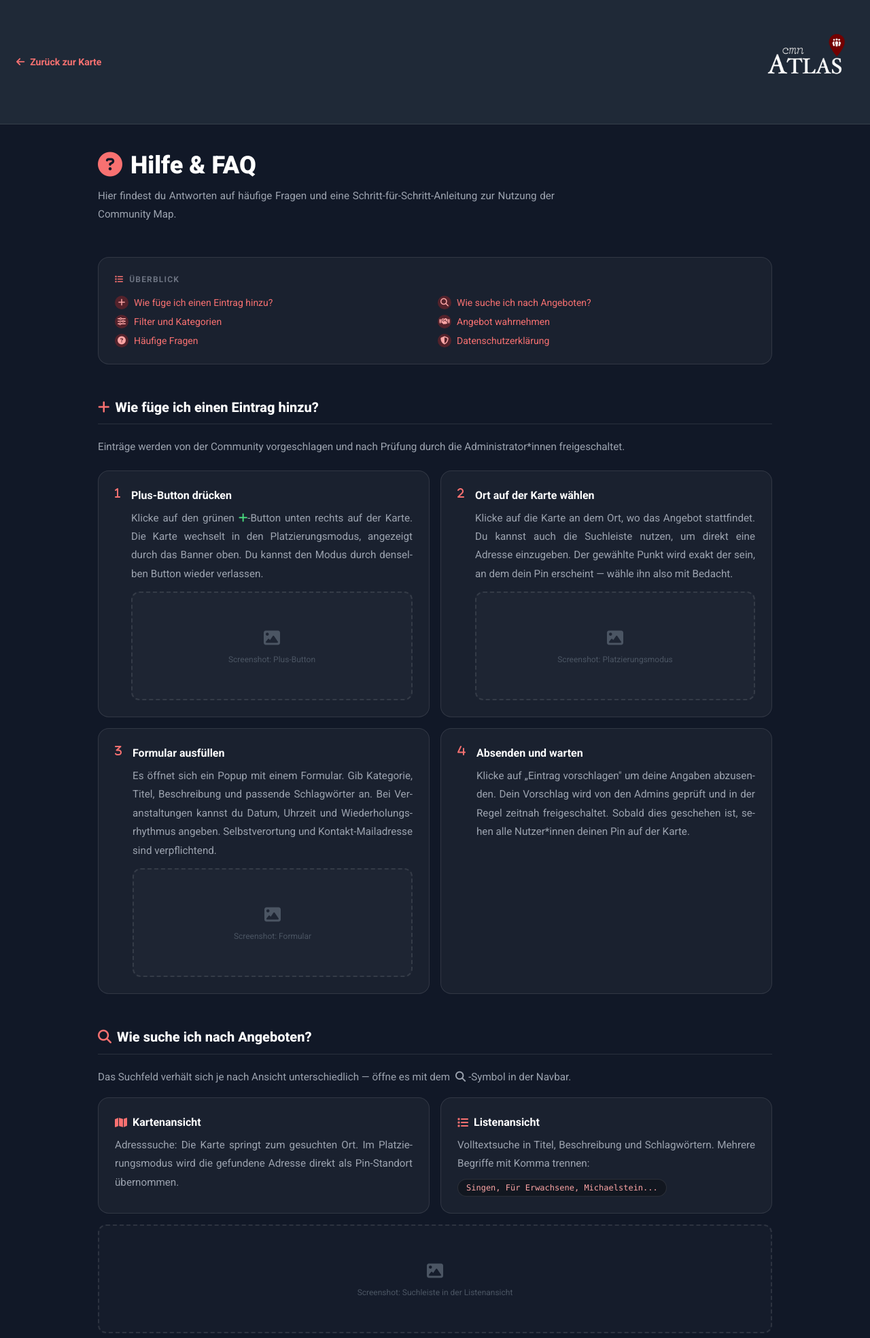
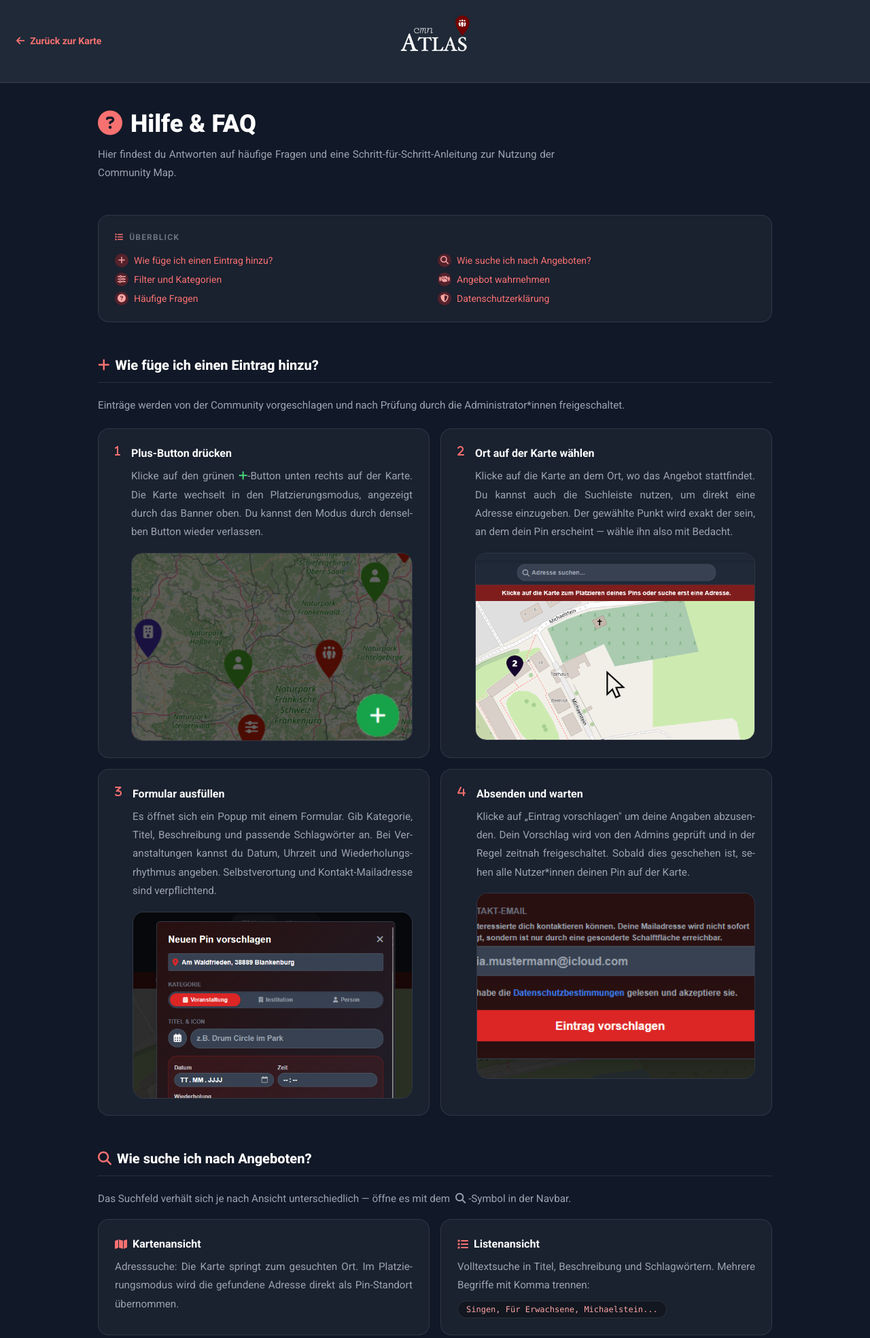
Before and after one commit to thesnowman31415/community_mapper, a Flask app: page /hilfe in a window 1280 px wide. Shown: the top 1968 px of the page at 68% size. Run offline with Flask 3, Linux system fonts and the light colour scheme; some libraries are stand-ins or nearby versions.

Commit message:
Security measures, Help-Screenshots, kleine Designfixes

```diff
--- a/requirements.txt
+++ b/requirements.txt
@@ -6,3 +6,4 @@ pypdf
 reportlab
 argon2-cffi
 python-dotenv
+gunicorn
--- a/static/style.css
+++ b/static/style.css
@@ -91,6 +91,7 @@ input[type=range]::-moz-range-thumb { height: 18px; width: 18px; border: none; b
     width: auto;
     margin-bottom: 10px;
 }
+
 
 /* Tag chips in popups/details */
 .tag-chip {
@@ -284,6 +285,45 @@ button {
     border-radius: 20px!important;
 }
 
+.prose-block { text-align: justify; hyphens: auto; font-size: 0.95rem; line-height: 1.8; }
+.card {
+    background: rgba(255,255,255,0.04);
+    border: 1px solid rgba(255,255,255,0.1);
+    border-radius: 1rem;
+    padding: 1.5rem;
+}
+.step-num {
+    width: 2.2rem; height: 2.2rem;
+    background: #2563eb;
+    color: white; border-radius: 50%;
+    display: flex; align-items: center; justify-content: center;
+    font-weight: 800; font-size: 0.9rem; flex-shrink: 0;
+}
+details summary::-webkit-details-marker { display: none; }
+details[open] .chevron { transform: rotate(180deg); }
+.chevron { transition: transform 0.2s ease; }
+.section-title {
+    font-size: 1.25rem; font-weight: 800; color: white;
+    border-bottom: 1px solid rgba(255,255,255,0.1);
+    padding-bottom: 0.6rem; margin-bottom: 1.25rem;
+}
+.img-placeholder {
+    border-radius: 0.75rem; height: 10rem;
+    display: flex; flex-direction: column;
+    align-items: center; justify-content: center;
+    border: 2px dashed rgba(255,255,255,0.1);
+    background: rgba(255,255,255,0.02); margin-top: 0.75rem;
+}
+.desktop-word { display: inline; }
+.mobile-word { display: none; }
+@media (max-width: 767px) {
+    .desktop-word { display: none; }
+    .mobile-word { display: inline; }
+}
+
+
+
+
 @keyframes pinPopIn {
     0%   { transform: scale(0) translateY(20px); opacity: 0;}
     70%  { transform: scale(1.2) translateY(-4px); opacity: 1;}
--- a/templates/hilfe.html
+++ b/templates/hilfe.html
@@ -14,44 +14,28 @@
     <link rel="manifest" href="static/site.webmanifest">
     <style>
         body { font-family: 'Roboto', sans-serif; }
-        .prose-block { text-align: justify; hyphens: auto; font-size: 0.95rem; line-height: 1.8; }
-        .card {
-            background: rgba(255,255,255,0.04);
-            border: 1px solid rgba(255,255,255,0.1);
-            border-radius: 1rem;
-            padding: 1.5rem;
-        }
-        .step-num {
-            width: 2.2rem; height: 2.2rem;
-            background: #2563eb;
-            color: white; border-radius: 50%;
-            display: flex; align-items: center; justify-content: center;
-            font-weight: 800; font-size: 0.9rem; flex-shrink: 0;
-        }
-        details summary::-webkit-details-marker { display: none; }
-        details[open] .chevron { transform: rotate(180deg); }
-        .chevron { transition: transform 0.2s ease; }
-        .section-title {
-            font-size: 1.25rem; font-weight: 800; color: white;
-            border-bottom: 1px solid rgba(255,255,255,0.1);
-            padding-bottom: 0.6rem; margin-bottom: 1.25rem;
-        }
-        .img-placeholder {
-            border-radius: 0.75rem; height: 10rem;
-            display: flex; flex-direction: column;
-            align-items: center; justify-content: center;
-            border: 2px dashed rgba(255,255,255,0.1);
-            background: rgba(255,255,255,0.02); margin-top: 0.75rem;
+        .help-nav { position: relative; padding-top: 2rem; padding-bottom: 2rem; min-height: 7.6rem; }
+        .help-nav .logo-center { position: absolute; left: 50%; top: 50%; transform: translate(-50%, -50%); display: flex; align-items: center; justify-content: center; }
+        .help-nav .logo-center img { max-height: 125px; width: auto; }
+        .help-nav .logo-center .logo_corner_mobile { max-height: 128px; }
+        .help-nav .logo-center .logo_corner { display: none; }
+        @media (min-width: 768px) {
+            .help-nav { padding-top: 2rem; padding-bottom: 2rem; }
+            .help-nav .logo-center .logo_corner_mobile { display: none; }
+            .help-nav .logo-center .logo_corner { display: block; }
         }
     </style>
 </head>
 <body class="bg-gray-900 text-gray-300 min-h-screen">
 
-    <nav class="bg-gray-800 border-b border-white/10 px-4 py-3 md:px-6 md:py-4 flex items-center gap-4 sticky top-0 z-30">
-        <a href="/" class="flex items-center gap-2 text-red-400 hover:text-red-300 text-sm font-bold transition-colors">
+    <nav class="bg-gray-800 border-b border-white/10 px-4 py-4 md:px-6 md:py-5 help-nav flex items-center gap-4 sticky top-0 z-30">
+        <a href="/" class="flex items-center gap-2 text-red-400 hover:text-red-300 text-sm font-bold transition-colors z-10">
             <i class="fa-solid fa-arrow-left"></i> Zurück zur Karte
         </a>
-        <img class="logo_corner ml-auto" src="/static/logo_white.png" alt="">
+        <div class="logo-center z-0">
+            <img class="logo_corner" src="/static/logo_white.png" alt="Logo Community Music Netzwerk Atlas">
+            <img class="logo_corner_mobile" src="/static/icon.png" alt="Logo Community Music Netzwerk Atlas">
+        </div>
     </nav>
 
     <div class="max-w-5xl mx-auto px-4 py-10 space-y-12">
@@ -89,22 +73,22 @@
                     <div class="fa-solid fa-1 text-red-400"></div>
                     <div>
                         <h3 class="font-bold text-white mb-2">Plus-Button drücken</h3>
-                        <p class="prose-block text-gray-400">Klicke auf den grünen <i class="fa-solid fa-plus text-green-400"></i>-Button unten rechts auf der Karte. Die Karte wechselt in den Platzierungsmodus, angezeigt durch das Banner oben. Du kannst den Modus durch denselben Button wieder verlassen.</p>
-                        <div class="img-placeholder">
-                            <i class="fa-solid fa-image text-2xl text-gray-600 mb-2"></i>
-                            <span class="text-gray-600 text-xs">Screenshot: Plus-Button</span>
-                        </div>
+                        <p class="prose-block text-gray-400"><span class="desktop-word">Klicke</span><span class="mobile-word">Tippe</span> auf den grünen <i class="fa-solid fa-plus text-green-400"></i>-Button unten rechts auf der Karte. Die Karte wechselt in den Platzierungsmodus, angezeigt durch das Banner oben. Du kannst den Modus durch denselben Button wieder verlassen.</p>
+                        <picture>
+                            <source media="(max-width: 767px)" srcset="/static/help_screenshots/mobile/1.png">
+                            <img src="/static/help_screenshots/desktop/1.png" alt="Screenshot: Plus-Button" class="w-full mt-4 rounded-2xl border border-white/10" />
+                        </picture>
                     </div>
                 </div>
                 <div class="card flex gap-4 items-start">
                     <div class="fa-solid fa-2 text-red-400"></div>
                     <div>
                         <h3 class="font-bold text-white mb-2">Ort auf der Karte wählen</h3>
-                        <p class="prose-block text-gray-400">Klicke auf die Karte an dem Ort, wo das Angebot stattfindet. Du kannst auch die Suchleiste nutzen, um direkt eine Adresse einzugeben. Der gewählte Punkt wird exakt der sein, an dem dein Pin erscheint — wähle ihn also mit Bedacht.</p>
-                        <div class="img-placeholder">
-                            <i class="fa-solid fa-image text-2xl text-gray-600 mb-2"></i>
-                            <span class="text-gray-600 text-xs">Screenshot: Platzierungsmodus</span>
-                        </div>
+                        <p class="prose-block text-gray-400"><span class="desktop-word">Klicke</span><span class="mobile-word">Tippe</span> auf die Karte an dem Ort, wo das Angebot stattfindet. Du kannst auch die Suchleiste nutzen, um direkt eine Adresse einzugeben. Der gewählte Punkt wird exakt der sein, an dem dein Pin erscheint — wähle ihn also mit Bedacht.</p>
+                        <picture>
+                            <source media="(max-width: 767px)" srcset="/static/help_screenshots/mobile/2.png">
+                            <img src="/static/help_screenshots/desktop/2.png" alt="Screenshot: Platzierungsmodus" class="w-full mt-4 rounded-2xl border border-white/10" />
+                        </picture>
                     </div>
                 </div>
                 <div class="card flex gap-4 items-start">
@@ -112,17 +96,21 @@
                     <div>
                         <h3 class="font-bold text-white mb-2">Formular ausfüllen</h3>
                         <p class="prose-block text-gray-400">Es öffnet sich ein Popup mit einem Formular. Gib Kategorie, Titel, Beschreibung und passende Schlagwörter an. Bei Veranstaltungen kannst du Datum, Uhrzeit und Wiederholungsrhythmus angeben. Selbstverortung und Kontakt-Mailadresse sind verpflichtend.</p>
-                        <div class="img-placeholder">
-                            <i class="fa-solid fa-image text-2xl text-gray-600 mb-2"></i>
-                            <span class="text-gray-600 text-xs">Screenshot: Formular</span>
-                        </div>
+                        <picture>
+                            <source media="(max-width: 767px)" srcset="/static/help_screenshots/mobile/3.png">
+                            <img src="/static/help_screenshots/desktop/3.png" alt="Screenshot: Formular" class="w-full mt-4 rounded-2xl border border-white/10" />
+                        </picture>
                     </div>
                 </div>
                 <div class="card flex gap-4 items-start">
                     <div class="fa-solid fa-4 text-red-400"></div>
                     <div>
                         <h3 class="font-bold text-white mb-2">Absenden und warten</h3>
-                        <p class="prose-block text-gray-400">Klicke auf „Eintrag vorschlagen" um deine Angaben abzusenden. Dein Vorschlag wird von den Admins geprüft und in der Regel zeitnah freigeschaltet. Sobald dies geschehen ist, sehen alle Nutzer*innen deinen Pin auf der Karte.</p>
+                        <p class="prose-block text-gray-400"><span class="desktop-word">Klicke</span><span class="mobile-word">Tippe</span> auf „Eintrag vorschlagen" um deine Angaben abzusenden. Dein Vorschlag wird von den Admins geprüft und in der Regel zeitnah freigeschaltet. Sobald dies geschehen ist, sehen alle Nutzer*innen deinen Pin auf der Karte.</p>
+                        <picture>
+                            <source media="(max-width: 767px)" srcset="/static/help_screenshots/mobile/4.png">
+                            <img src="/static/help_screenshots/desktop/4.png" alt="Screenshot: Eintrag absenden" class="w-full mt-4 rounded-2xl border border-white/10" />
+                        </picture>
                     </div>
                 </div>
             </div>
@@ -147,10 +135,10 @@
                     <code class="mt-2 inline-block bg-black/30 border border-white/10 px-3 py-1 rounded-full text-xs text-red-300">Singen, Für Erwachsene, Michaelstein...</code>
                 </div>
             </div>
-            <div class="img-placeholder">
-                <i class="fa-solid fa-image text-2xl text-gray-600 mb-2"></i>
-                <span class="text-gray-600 text-xs">Screenshot: Suchleiste in der Listenansicht</span>
-            </div>
+            <picture>
+                <source media="(max-width: 767px)" srcset="/static/help_screenshots/mobile/5.png">
+                <img src="/static/help_screenshots/desktop/5.png" alt="Screenshot: Suchleiste in der Listenansicht" class="w-full mt-4 rounded-2xl border border-white/10" />
+            </picture>
         </section>
 
         <!-- 3. Filter -->
@@ -179,17 +167,17 @@
                     <p class="text-xs text-gray-400 leading-relaxed">Nur Einträge mit mindestens einem gewählten Schlagwort zeigen.</p>
                 </div>
             </div>
-            <div class="img-placeholder">
-                <i class="fa-solid fa-image text-2xl text-gray-600 mb-2"></i>
-                <span class="text-gray-600 text-xs">Screenshot: Filterpanel geöffnet</span>
-            </div>
+            <picture>
+                <source media="(max-width: 767px)" srcset="/static/help_screenshots/mobile/6.png">
+                <img src="/static/help_screenshots/desktop/6.png" alt="Screenshot: Filterpanel geöffnet" class="w-full mt-4 rounded-2xl border border-white/10" />
+            </picture>
         </section>
 
         <!-- 4. Kontakt -->
         <section id="kontakt" class="space-y-4">
             <h2 class="section-title"><span class="text-red-400 mr-2 fa-solid fa-handshake"></span>Angebot wahrnehmen</h2>
             <div class="card">
-                <p class="prose-block text-gray-400">Bei vielen Angeboten sind Links angegeben, die zu den spezifischen Internetauftritten der Anbietenden führen. Dort erhältst du mehr Informationen und kannst ggf. ein Angebot buchen. Wenn du den direkten Kontakt suchen möchtest, hast du immer die Möglichkeit, dem oder der Anbieter*in direkt zu schreiben. Klicke in der Detailansicht eines Eintrags auf <strong class="text-white">„Kontakt aufnehmen"</strong>. Dein Mailprogramm öffnet sich mit einer vorausgefüllten E-Mail an die eintragende Person.</p>
+                <p class="prose-block text-gray-400">Bei vielen Angeboten sind Links angegeben, die zu den spezifischen Internetauftritten der Anbietenden führen. Dort erhältst du mehr Informationen und kannst ggf. ein Angebot buchen. Wenn du den direkten Kontakt suchen möchtest, hast du immer die Möglichkeit, dem oder der Anbieter*in direkt zu schreiben. <span class="desktop-word">Klicke</span><span class="mobile-word">Tippe</span> in der Detailansicht eines Eintrags auf <strong class="text-white">„Kontakt aufnehmen"</strong>. Dein Mailprogramm öffnet sich mit einer vorausgefüllten E-Mail an die eintragende Person.</p>
             </div>
         </section>
 
@@ -247,7 +235,7 @@
                     Was bedeutet ein Pin mit einer Zahl?
                     <i class="fa-solid fa-chevron-down text-gray-400 chevron shrink-0 ml-2"></i>
                 </summary>
-                <p class="mt-3 prose-block text-gray-400">Wenn mehrere Angebote eng beieinander liegen, werden sie zu einem Cluster zusammengefasst. Ein Klick darauf löst den Cluster auf, indem die Karte herangezoomt wird oder die Pins aufgefächert angezeigt werden. Achte stets auf die genaue Adresse des jeweiligen Pins.</p>
+                <p class="mt-3 prose-block text-gray-400">Wenn mehrere Angebote eng beieinander liegen, werden sie zu einem Cluster zusammengefasst. <span class="desktop-word">Ein Klick</span><span class="mobile-word">Ein Tipp</span> darauf löst den Cluster auf, indem die Karte herangezoomt wird oder die Pins aufgefächert angezeigt werden. Achte stets auf die genaue Adresse des jeweiligen Pins.</p>
             </details>
         </section>
 
```
Also changed, not shown: templates/datenschutz.html (+16 -3 lines), templates/index.html (+10 -2 lines), data/database.db, static/help_screenshots/desktop/1.png (added), static/help_screenshots/desktop/2.png (added), static/help_screenshots/desktop/3.png (added), static/help_screenshots/desktop/4.png (added), static/help_screenshots/desktop/5.png (added), static/help_screenshots/desktop/6.png (added), static/help_screenshots/mobile/1.png (added), static/help_screenshots/mobile/2.png (added), static/help_screenshots/mobile/3.png (added), static/help_screenshots/mobile/4.png (added), static/help_screenshots/mobile/5.png (added), 1 more files, 1 other file.
